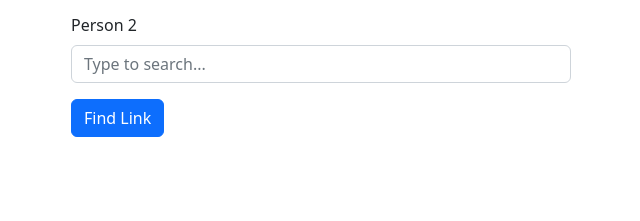
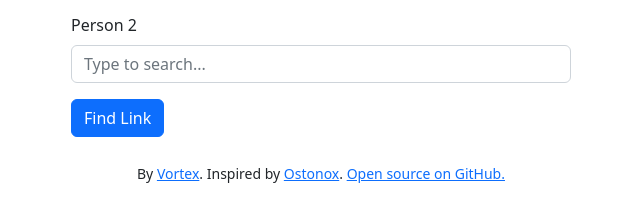
Before and after one commit to VortexHero/kiss.tv, a plain HTML site: page index.html in a window 1280 px wide. Shown: the part 137-358 px from the top of the page, without its empty margins (319-959 px from the left). Drawn offline with nearby package versions, Linux system fonts and the light colour scheme.

Commit message:
Add attributions

```diff
--- a/index.html
+++ b/index.html
@@ -71,6 +71,16 @@
           New Path
         </button>
       </div>
+      <div class="pt-4">
+        <small
+          >By <a href="https://twitter.com/a_vrtx" target="_blank">Vortex</a>.
+          Inspired by
+          <a href="https://twitter.com/ostonox" target="_blank">Ostonox</a>.
+          <a href="https://github.com/vortexhero/kiss.tv" target="_blank"
+            >Open source on GitHub.</a
+          ></small
+        >
+      </div>
     </div>
 
     <div
```
